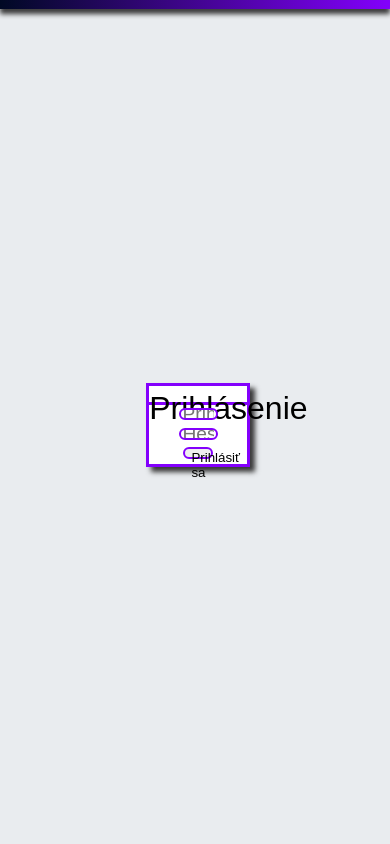
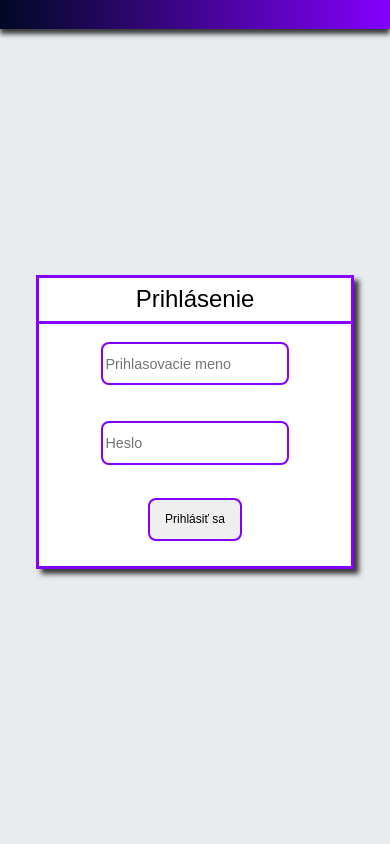
Before and after one commit to Ruclo/django-slova, a Django app: page /slovicka/prihlasenie/ in a window 390 px wide. Run offline with Django 4.2, Linux system fonts and the light colour scheme.

Commit message:
Lepsie styly pre mobil 1/2

```diff
--- a/slovicka/static/slovicka/styles.css
+++ b/slovicka/static/slovicka/styles.css
@@ -2,13 +2,19 @@ body {
 font-family: sans-serif;
 margin: 0;
 background: #e9ecef;
+/*font-size: 1vw;*/
 }
-
+@media screen and (max-width: 600px) {
+#indexbody {
+font-size: 0.6em;
+}
+}
 .notlogged{
 background: linear-gradient(90deg, rgba(0,9,36,1) 0%, rgba(131,0,252,1) 100%);
-height: 2.25vw;
+/*height: 2.25vw;*/
+height: 3em;
 color: white;
-line-height: 2.25vw;
+line-height: 3em;
 padding-right: 2vw;
 font-weight: bold;
 text-align: right;
@@ -19,25 +25,32 @@ box-shadow: 0px 5px 5px #383838;
 
 .container{
 border: 3px solid #8300fc;
-width: 25vw;
-height: 20vw;
+/*width: 25vw;
+height: 20vw;*/
+width: 80%;
+height: 60%;
+max-width: 35em;
+max-height: 30em;
 position: absolute;
 top: 50%;
 left: 50%;
-margin-top: -10vw;
-margin-left: -12.5vw;
+transform: translate(-50%, -50%);
+/*margin-top: -15em;*/
+/*margin-left: -17.5em;*/
 box-shadow: 5px 5px 5px #383838;
 background: #ffffff;
 text-align: center;
+font-size: 1em;
 }
 
 .inputiky{
-width: 40%;
+width: 60%;
+max-width: 200px;
 height: 15%;
 border-radius: 8px;
-margin: 1vw 1vw;
+margin: 1.25em;
 border: 2px solid #8300fc;
-font-size: 1.2em;
+font-size: 1.5em;
 }
 
 #buttonlogin {
@@ -46,14 +59,17 @@ border-radius: 8px;
 width: 30%;
 height: 15%;
 cursor: pointer;
-margin-top: 1vw;
+margin-top: 1.25em;
+font-size: 1.25em;
 }
 
 .nadpis{
-font-size: 2em;
+font-size: 2.5em;
 border-bottom: 3px solid #8300fc;
 height: 15%;
-padding-top: 1vw;
+line-height: 1.75em;
+/*line-height: 2.5em;*/
+/*padding-top: 1vw;*/
 }
 
 .odhlasenie{
@@ -65,13 +81,18 @@ text-decoration: none;
 width: 50vw;
 }
 .cvicenia{
-width: 40vw;
-height: 7vw;
+/*width: 40vw;*/
+width: 100%;
+max-width: 750px;
+/*height: 7vw;*/
+height: 100%;
+max-height: 150px;
 border: 2px solid #8300fc;
 border-radius: 8px;
 margin: 1vw auto;
 box-shadow: 5px 5px 5px #383838;
-font-size: 1.75vw;
+/*font-size: 1.75vw; */
+font-size: 1.75em;
 
 }
 
@@ -91,12 +112,13 @@ align-items: center;
 }
 
 .statepng{
-width: 4vw;
+width: 2.5em;
 float: right;
 
 }
 .nazov{
 font-weight: bold;
+font-size: 1.2em;
 }
 .popis{
 float: left;
@@ -108,7 +130,8 @@ height: 5vw;
 }
 
 .datum{
-font-size: 1.5vw;
+/*font-size: 1.5vw;*/
+font-size: 1em;
 }
 
 
@@ -267,6 +290,7 @@ flex-direction: column;
 .done{
 font-weight: bold;
 font-size: 3em;
+text-align: center;
 }
 
 .spatnahome{
--- a/slovicka/templates/slovicka/home.html
+++ b/slovicka/templates/slovicka/home.html
@@ -5,6 +5,7 @@
     <title>Slovicka</title>
     <link rel="stylesheet" href="{% static 'slovicka/styles.css' %}">
     <script src="{% static 'slovicka/scriptik.js' %}"></script>
+    <meta name="viewport" content="initial-scale=1.0, width=device-width">
 </head>
 <body>
 <div class="notlogged" id="logged">
--- a/slovicka/templates/slovicka/index.html
+++ b/slovicka/templates/slovicka/index.html
@@ -5,8 +5,9 @@
     <meta charset="UTF-8">
     <title>Slovicka</title>
     <link rel="stylesheet" href="{% static 'slovicka/styles.css' %}">
+    <meta name="viewport" content="initial-scale=1.0, width=device-width">
 </head>
-<body>
+<body id="indexbody">
 <div class="notlogged">
 
 </div>
@@ -19,10 +20,10 @@
         <div class="container2">
             <!--<label for="username">Prihlasovacie meno</label>-->
 
-            <input type="text" placeholder="Prihlasovacie meno" name="username" id="username" class="inputiky" required>
+            <input type="text" placeholder="Prihlasovacie meno" autocomplete="off" name="username" id="username" class="inputiky" required>
             <br>
             <!--<label for="password">Heslo</label>-->
-            <input type="password" placeholder="Heslo" name="password" id="password" class="inputiky" required>
+            <input type="password" placeholder="Heslo" name="password" autocomplete="off" id="password" class="inputiky" required>
             <br>
             <button type="submit" id="buttonlogin">Prihlásiť sa</button>
         </div>
```
Also changed, not shown: db.sqlite3.
